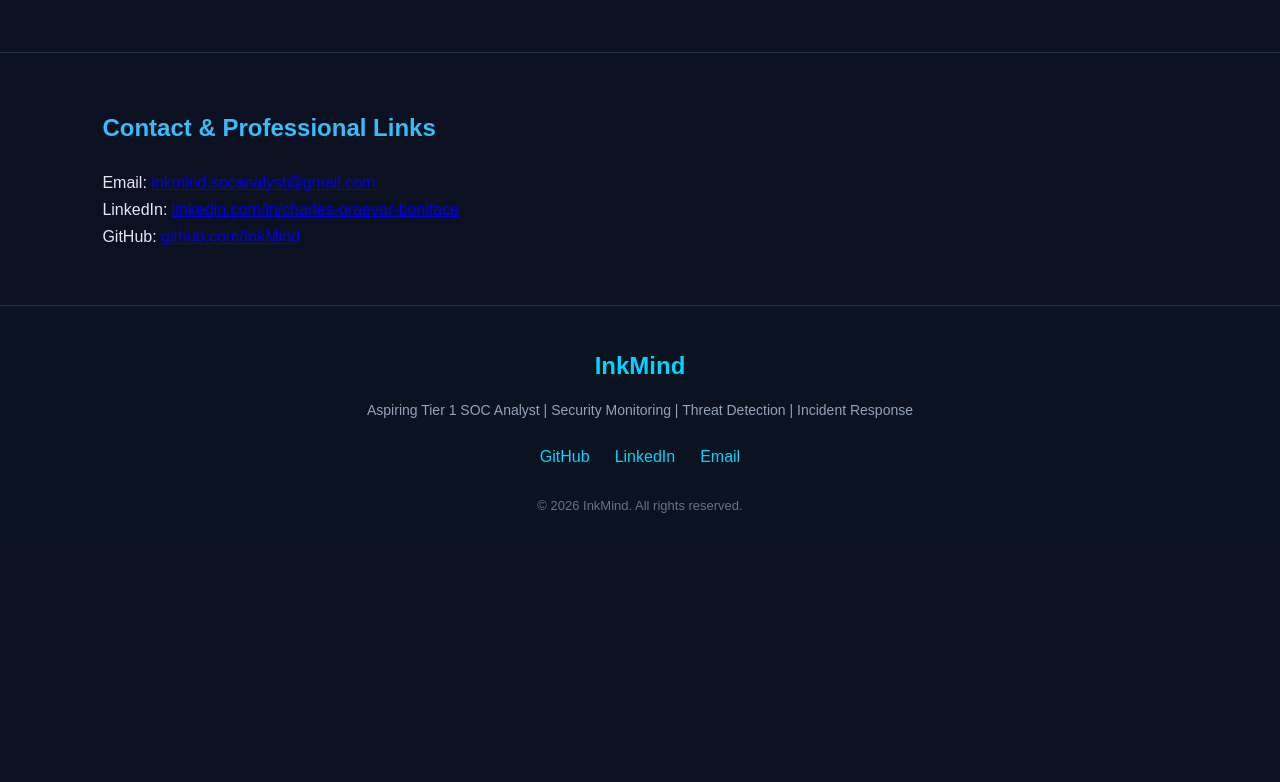
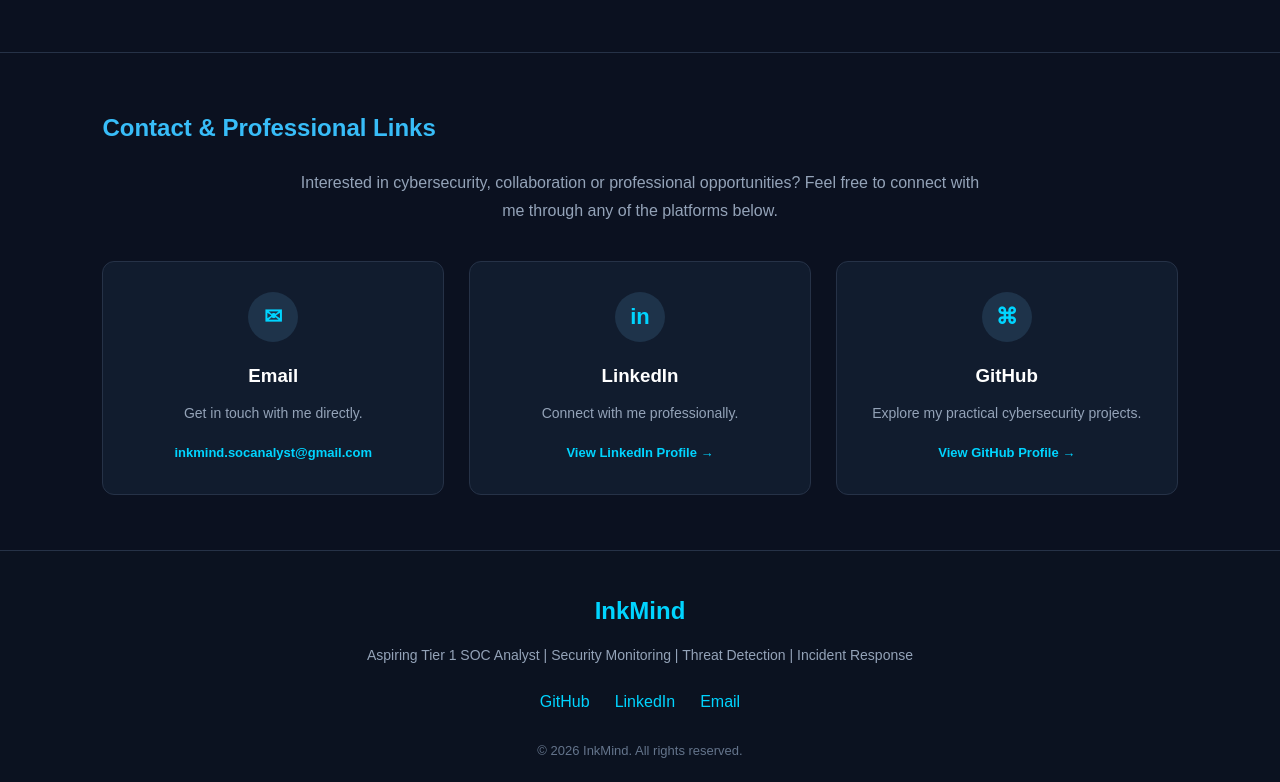
Before and after one commit to InkMind/inkmind.github.io, a plain HTML site: page index.html in a window 1280 px wide. Shown: the part 2554-3336 px from the top of the page. Before the commit the page ends 3091 px from the top, so only its background shows below. Drawn offline with Linux system fonts and the light colour scheme.

Commit message:
Redesign contact section with professional link cards
Added a contact section with links to email, LinkedIn, and GitHub.

```diff
--- a/index.html
+++ b/index.html
@@ -295,6 +295,79 @@
 .certification-card li {
     margin-bottom: 6px;
 }
+        /* Contact Section */
+.contact-intro {
+    max-width: 700px;
+    margin: 0 auto 35px;
+    text-align: center;
+    color: #94a3b8;
+    line-height: 1.8;
+}
+
+.contact-grid {
+    display: grid;
+    grid-template-columns: repeat(3, 1fr);
+    gap: 25px;
+    margin-top: 35px;
+}
+
+.contact-card {
+    display: flex;
+    flex-direction: column;
+    align-items: center;
+    text-align: center;
+    padding: 30px 20px;
+    background-color: #111c2e;
+    border: 1px solid #263247;
+    border-radius: 12px;
+    text-decoration: none;
+    transition: transform 0.3s ease, border-color 0.3s ease;
+}
+
+.contact-card:hover {
+    transform: translateY(-6px);
+    border-color: #00d4ff;
+}
+
+.contact-icon {
+    display: flex;
+    align-items: center;
+    justify-content: center;
+    width: 50px;
+    height: 50px;
+    margin-bottom: 18px;
+    border-radius: 50%;
+    background-color: #1e334a;
+    color: #00d4ff;
+    font-size: 22px;
+    font-weight: bold;
+}
+
+.contact-card h3 {
+    color: #ffffff;
+    margin-bottom: 10px;
+}
+
+.contact-card p {
+    color: #94a3b8;
+    font-size: 14px;
+    line-height: 1.6;
+    margin-bottom: 18px;
+}
+
+.contact-card span {
+    color: #00d4ff;
+    font-size: 13px;
+    font-weight: 600;
+    overflow-wrap: anywhere;
+}
+
+/* Contact cards on smaller screens */
+@media (max-width: 768px) {
+    .contact-grid {
+        grid-template-columns: 1fr;
+    }
+}
 
     </style>
 </head>
@@ -474,27 +547,52 @@
     </div>
 </section>
 
-        <section id="contact">
-            <h2>Contact & Professional Links</h2>
- <p>
-        Email:
-        <a href="mailto:inkmind.socanalyst@gmail.com">
-            inkmind.socanalyst@gmail.com
+<section id="contact">
+    <h2>Contact & Professional Links</h2>
+
+    <p class="contact-intro">
+        Interested in cybersecurity, collaboration or professional opportunities?
+        Feel free to connect with me through any of the platforms below.
+    </p>
+
+    <div class="contact-grid">
+
+        <a href="mailto:inkmind.socanalyst@gmail.com"
+           class="contact-card">
+
+            <div class="contact-icon">✉</div>
+            <h3>Email</h3>
+            <p>Get in touch with me directly.</p>
+            <span>inkmind.socanalyst@gmail.com</span>
+
         </a>
-    </p>
-             <p>
-        LinkedIn:
-        <a href="https://linkedin.com/in/charles-oraevar-boniface" target="_blank" rel="noopener noreferrer">
-            linkedin.com/in/charles-oraevar-boniface
+
+        <a href="https://linkedin.com/in/charles-oraevar-boniface"
+           target="_blank"
+           rel="noopener noreferrer"
+           class="contact-card">
+
+            <div class="contact-icon">in</div>
+            <h3>LinkedIn</h3>
+            <p>Connect with me professionally.</p>
+            <span>View LinkedIn Profile →</span>
+
         </a>
-    </p>
-            <p>
-                GitHub:
-                <a href="https://github.com/InkMind">
-                    github.com/InkMind
-                </a>
-            </p>
-        </section>
+
+        <a href="https://github.com/InkMind"
+           target="_blank"
+           rel="noopener noreferrer"
+           class="contact-card">
+
+            <div class="contact-icon">⌘</div>
+            <h3>GitHub</h3>
+            <p>Explore my practical cybersecurity projects.</p>
+            <span>View GitHub Profile →</span>
+
+        </a>
+
+    </div>
+</section>
     </main>
 
    <footer>
```
